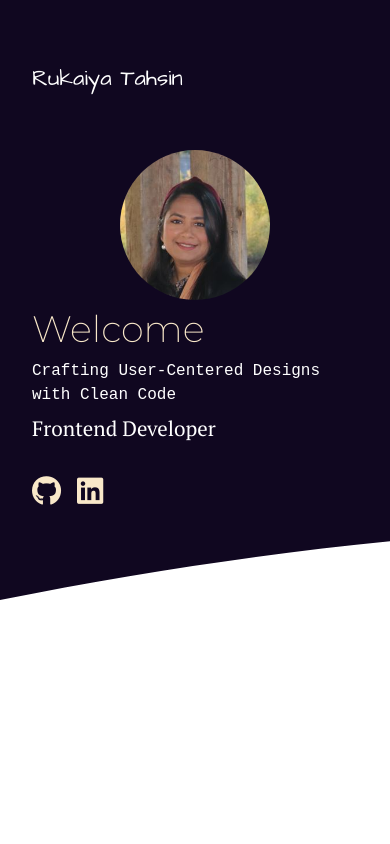
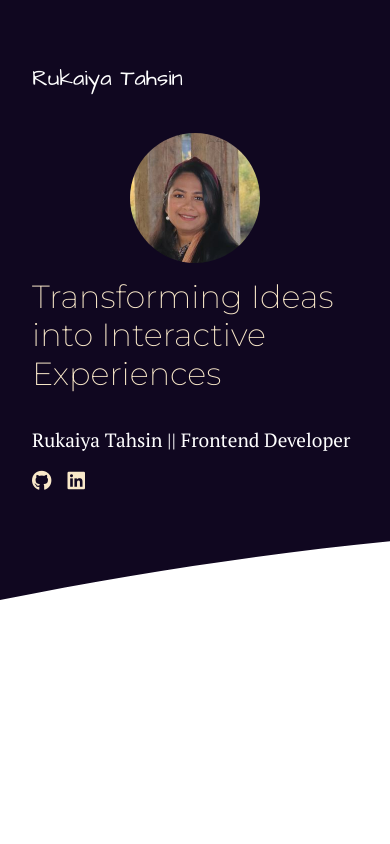
Before and after one commit to tahsinrukaiya/PORTFOLIO-2, a React (Vite) app: page / in a window 390 px wide. Shown: the top 844 px of the page. Built offline with nearby package versions, Linux system fonts and the light colour scheme; a web font is replaced by a local one.

Commit message:
added small changes

```diff
--- a/src/components/Banner.jsx
+++ b/src/components/Banner.jsx
@@ -11,9 +11,10 @@ const Banner = () => {
                             <div className="banner-img-container"><img src={myImage} className="banner-img rounded-circle"></img></div>
                         </div>
                         <div className="col">
-                            <h2 className="heading-one text-start mt-5">Welcome</h2>
+                            <h2 className="heading-one text-start mt-5">Transforming Ideas into Interactive Experiences</h2>
                             <span className="slogan text-start"> Crafting User-Centered Designs with Clean Code</span><br />
-                            <p className="intro-name text-start">Frontend Developer</p>
+
+                            <p className="intro-name text-start">Rukaiya Tahsin || Frontend Developer</p>
                             <div className="text-start">
                                 <a href="https://github.com/tahsinrukaiya"><i className="icon fa-brands fa-github me-3 mt-3"></i></a>
                                 <a href="https://www.linkedin.com/in/rukaiya-tahsin/"><i className="icon fa-brands fa-linkedin"></i></a></div>
--- a/src/index.css
+++ b/src/index.css
@@ -13,7 +13,7 @@ body {
 }
 
 .logo {
-  font-size: 2rem;
+  font-size: 2.5rem;
   font-family: "Architects daughter";
   font-weight: 400;
 }
@@ -29,7 +29,7 @@ body {
 }
 
 .heading-one {
-  font-size: 8rem;
+  font-size: 3.5rem;
   font-weight: 100;
   font-style: normal;
   color: #F9E8C9;
@@ -67,7 +67,7 @@ body {
 }
 
 .intro-name {
-  font-size: 2rem;
+  font-size: 1.5rem;
   font-weight: 200;
 }
 
@@ -88,7 +88,7 @@ body {
 }
 
 .banner-img {
-  margin-top: 15%;
+  margin-top: 10%;
   width: 200px;
   height: 200px;
   object-fit: cover;
@@ -290,10 +290,14 @@ body {
 }
 
 /*-----------------------MEDIA QUERY----------------------------------*/
-@media (min-width: 375px) and (max-width: 768px) {
+@media (min-width: 375px) and (max-width: 1024px) {
 
   .logo {
     font-size: 1.4rem;
+  }
+
+  .banner-img {
+    margin-top: 10% !important;
   }
 
   .intro-name {
@@ -305,8 +309,8 @@ body {
   }
 
   .heading-one {
-    margin-top: 7px !important;
-    font-size: 2.3rem;
+    margin-top: 15px !important;
+    font-size: 2rem;
     font-weight: 200;
     color: #F9E8C9;
     animation: fadeInScale 2s ease-out forwards;
@@ -315,12 +319,17 @@ body {
   }
 
   .slogan {
-    white-space: normal;
-    word-wrap: break-word;
-    animation: none;
-    width: auto;
-    border-right: none;
-    font-size: 1rem !important;
+    display: none;
+  }
+
+  .intro-name {
+    font-size: 1.2rem;
+    font-weight: 200;
+  }
+
+  .icon {
+    font-size: 20px !important;
+    margin-top: 0 !important;
   }
 
   .description {
@@ -328,8 +337,8 @@ body {
   }
 
   .banner-img {
-    height: 150px;
-    width: 150px;
+    height: 130px;
+    width: 130px;
   }
 
   .about-me-container {
```
